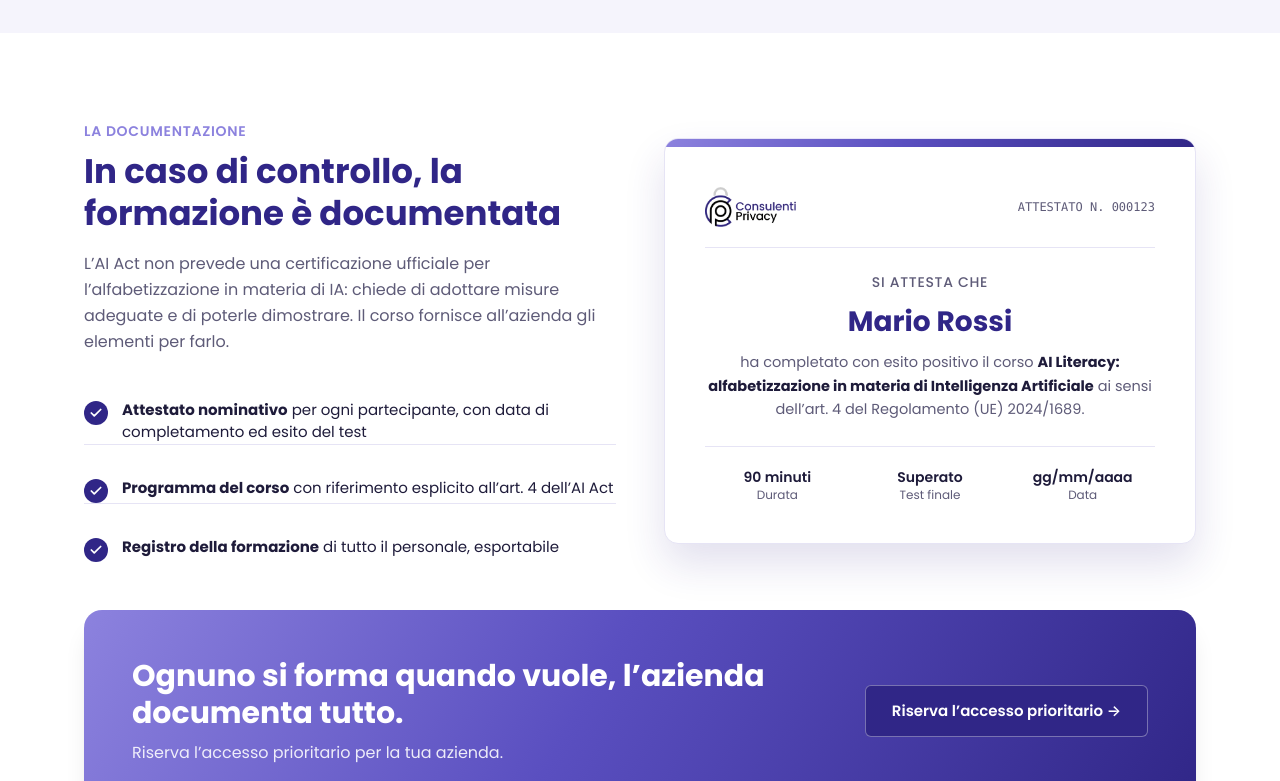
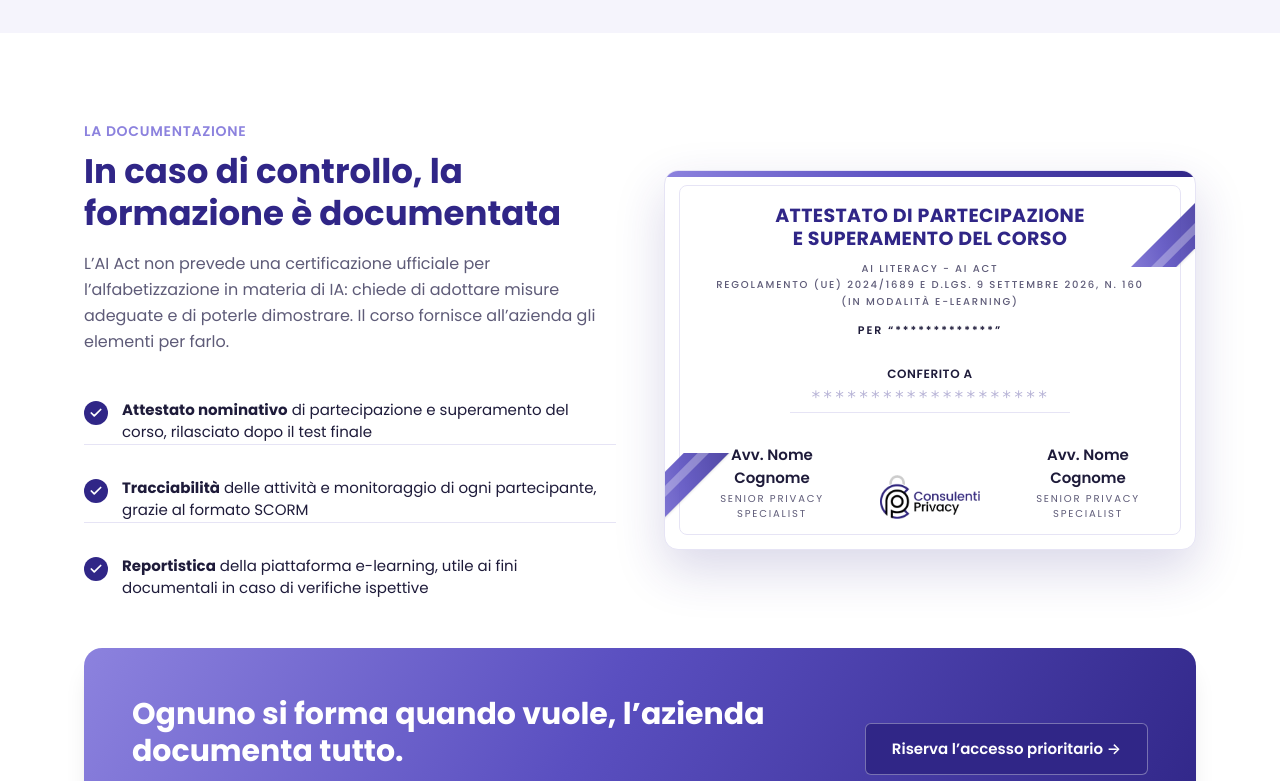
Before and after one commit to maicolcianii/Consulenti-Privacy---Corso-AI-ACT, a React (Vite) app: page / in a window 1280 px wide. Shown: the part 3143-3924 px from the top of the page. Built offline with nearby package versions, Linux system fonts and the light colour scheme.

Commit message:
docs: update course description and features
Refine the course overview to better highlight compliance, practical applicability, and flexible learning benefits for participants.

```diff
--- a/src/App.tsx
+++ b/src/App.tsx
@@ -679,7 +679,7 @@ export default function App() {
                 Cosa imparano i dipendenti
               </h2>
               <p className="mt-4 text-[16px] text-[#5E5B78] leading-relaxed">
-                Un percorso essenziale, pensato per chi utilizza l’IA nel lavoro di tutti i giorni e non per specialisti. Ogni modulo si traduce in competenze da applicare subito.
+                Un percorso pensato per coniugare adempimento normativo, praticità organizzativa e qualità dei contenuti, per chi utilizza l’IA nel lavoro di tutti i giorni.
               </p>
 
               {/* Box con la sfumatura del brand */}
@@ -694,11 +694,15 @@ export default function App() {
                   </li>
                   <li className="flex items-center gap-3 text-[14.5px]">
                     <Check className="w-5 h-5 text-[#D9D5FA] shrink-0 stroke-[2.5]" />
-                    <span>Ognuno lo segue quando vuole, senza fermare l’operatività</span>
+                    <span>Fruizione flessibile, nei tempi compatibili con il lavoro</span>
                   </li>
                   <li className="flex items-center gap-3 text-[14.5px]">
                     <Check className="w-5 h-5 text-[#D9D5FA] shrink-0 stroke-[2.5]" />
-                    <span>Circa 90 minuti in tutto, su piattaforma e-learning consolidata</span>
+                    <span>Accesso individuale e riservato</span>
+                  </li>
+                  <li className="flex items-center gap-3 text-[14.5px]">
+                    <Check className="w-5 h-5 text-[#D9D5FA] shrink-0 stroke-[2.5]" />
+                    <span>Contenuti uniformi per tutto il personale</span>
                   </li>
                   <li className="flex items-center gap-3 text-[14.5px]">
                     <Check className="w-5 h-5 text-[#D9D5FA] shrink-0 stroke-[2.5]" />
@@ -801,7 +805,7 @@ export default function App() {
                     <Check className="w-3.5 h-3.5 stroke-[3]" />
                   </div>
                   <p className="text-[15px] text-[#1E1B3A]">
-                    <strong>Attestato nominativo</strong> per ogni partecipante, con data di completamento ed esito del test
+                    <strong>Attestato nominativo</strong> di partecipazione e superamento del corso, rilasciato dopo il test finale
                   </p>
                 </div>
 
@@ -810,7 +814,7 @@ export default function App() {
                     <Check className="w-3.5 h-3.5 stroke-[3]" />
                   </div>
                   <p className="text-[15px] text-[#1E1B3A]">
-                    <strong>Programma del corso</strong> con riferimento esplicito all’art. 4 dell’AI Act
+                    <strong>Tracciabilità</strong> delle attività e monitoraggio di ogni partecipante, grazie al formato SCORM
                   </p>
                 </div>
 
@@ -819,7 +823,7 @@ export default function App() {
                     <Check className="w-3.5 h-3.5 stroke-[3]" />
                   </div>
                   <p className="text-[15px] text-[#1E1B3A]">
-                    <strong>Registro della formazione</strong> di tutto il personale, esportabile
+                    <strong>Reportistica</strong> della piattaforma e-learning, utile ai fini documentali in caso di verifiche ispettive
                   </p>
                 </div>
               </div>
@@ -827,61 +831,127 @@ export default function App() {
 
             {/* Destra: Anteprima attestato */}
             <div className="relative">
-              <div className="bg-white rounded-[14px] shadow-[0_20px_40px_rgba(48,38,135,0.14)] border border-[#E6E4F5] overflow-hidden">
-                {/* Barra superiore di 8px con la sfumatura del brand */}
-                <div className="h-2 w-full bg-brand-gradient" />
+              <div className="relative w-full bg-white rounded-[14px] shadow-[0_20px_50px_rgba(48,38,135,0.18)] border border-[#E6E4F5] overflow-hidden flex flex-col justify-between aspect-[16/10] min-h-[310px] sm:min-h-[380px]">
+                {/* Barra superiore di 6px con la sfumatura del brand */}
+                <div className="h-[6px] w-full bg-brand-gradient shrink-0" />
 
-                <div className="p-8 sm:p-10">
-                  <div className="flex items-center justify-between border-b border-[#E6E4F5] pb-5">
+                {/* Cornice interna sottile (1px #E6E4F5) a 14px dai bordi */}
+                <div className="pointer-events-none absolute inset-[14px] border border-[#E6E4F5] rounded-[8px]" />
+
+                {/* Elementi decorativi geometrici negli angoli (fasce diagonali) */}
+                <div className="pointer-events-none absolute top-0 right-0 w-20 h-20 sm:w-24 sm:h-24 overflow-hidden z-10">
+                  <div className="absolute top-0 right-0 w-32 h-7 sm:w-36 sm:h-8 bg-brand-gradient opacity-90 origin-top-right transform -rotate-45 translate-x-4 translate-y-4 shadow-sm" />
+                  <div className="absolute top-0 right-0 w-28 h-2 bg-white/30 origin-top-right transform -rotate-45 translate-x-5 translate-y-8" />
+                </div>
+                <div className="pointer-events-none absolute bottom-0 left-0 w-20 h-20 sm:w-24 sm:h-24 overflow-hidden z-10">
+                  <div className="absolute bottom-0 left-0 w-32 h-7 sm:w-36 sm:h-8 bg-brand-gradient opacity-90 origin-bottom-left transform -rotate-45 -translate-x-4 -translate-y-4 shadow-sm" />
+                  <div className="absolute bottom-0 left-0 w-28 h-2 bg-white/30 origin-bottom-left transform -rotate-45 -translate-x-5 -translate-y-8" />
+                </div>
+
+                {/* Contenuto centrato */}
+                <div className="relative px-5 py-5 sm:px-8 sm:py-7 min-[960px]:px-9 min-[960px]:py-8 text-center flex-1 flex flex-col justify-between">
+                  {/* Testata dell'attestato */}
+                  <div>
+                    {/* 1. Titolo su due righe */}
+                    <h3 className="font-bold uppercase text-[#302687] text-[15px] min-[400px]:text-[16px] sm:text-[19px] min-[960px]:text-[21px] tracking-[0.02em] leading-[1.2] max-w-[92%] mx-auto font-sans">
+                      ATTESTATO DI PARTECIPAZIONE<br />E SUPERAMENTO DEL CORSO
+                    </h3>
+
+                    {/* 2. Tre righe in maiuscolo */}
+                    <div className="mt-2 sm:mt-3 space-y-0.5 sm:space-y-1 font-medium uppercase text-[#5E5B78] text-[8.5px] min-[400px]:text-[9px] sm:text-[10px] min-[960px]:text-[11px] tracking-[0.18em] leading-tight">
+                      <div>AI LITERACY - AI ACT</div>
+                      <div>REGOLAMENTO (UE) 2024/1689 E D.LGS. 9 SETTEMBRE 2026, N. 160</div>
+                      <div>(IN MODALITÀ E-LEARNING)</div>
+                    </div>
+
+                    {/* 3. PER “*************” */}
+                    <div className="mt-2.5 sm:mt-[14px] uppercase font-semibold text-[#1E1B3A] text-[9px] sm:text-[11px] tracking-[0.18em]">
+                      PER “*************”
+                    </div>
+                  </div>
+
+                  {/* Centro: Conferito a + asterischi */}
+                  <div className="my-2 sm:my-3">
+                    {/* 4. CONFERITO A */}
+                    <div className="uppercase font-semibold text-[#1E1B3A] text-[10px] sm:text-[12px] tracking-wider">
+                      CONFERITO A
+                    </div>
+
+                    {/* 5. Asterischi con linea sottile sotto */}
+                    <div className="mt-1 sm:mt-1.5 flex flex-col items-center">
+                      <span className="text-[#B7B3D6] text-[14px] sm:text-[17px] tracking-[0.1em] font-mono leading-none select-none">
+                        ********************
+                      </span>
+                      <div className="w-[60%] border-b border-[#E6E4F5] mt-1 sm:mt-1.5" />
+                    </div>
+                  </div>
+
+                  {/* 6. Riga finale a tre colonne */}
+                  <div className="w-full pt-1">
+                    {/* Mobile (sotto 560px): logo sopra, firmatari affiancati sotto */}
+                    <div className="flex flex-col items-center min-[560px]:hidden gap-2.5">
                       <img
                         src="/logo-consulenti-privacy.webp"
                         alt="Consulenti Privacy"
-                      height={40}
+                        height={34}
                         loading="lazy"
                         onError={(e) => {
                           e.currentTarget.style.visibility = 'hidden';
                         }}
-                      className="h-[40px] w-auto object-contain"
+                        className="h-[34px] w-auto object-contain"
                       />
-                    <span className="text-[12px] font-mono text-[#5E5B78] uppercase">
-                      Attestato n. 000123
-                    </span>
+                      <div className="w-full flex items-end justify-between px-1 gap-2">
+                        <div className="text-center flex-1">
+                          <div className="font-semibold text-[#1E1B3A] text-[11px] whitespace-nowrap">
+                            Avv. Nome Cognome
+                          </div>
+                          <div className="text-[7.5px] uppercase tracking-[0.15em] text-[#5E5B78] mt-0.5">
+                            SENIOR PRIVACY SPECIALIST
+                          </div>
+                        </div>
+                        <div className="text-center flex-1">
+                          <div className="font-semibold text-[#1E1B3A] text-[11px] whitespace-nowrap">
+                            Avv. Nome Cognome
+                          </div>
+                          <div className="text-[7.5px] uppercase tracking-[0.15em] text-[#5E5B78] mt-0.5">
+                            SENIOR PRIVACY SPECIALIST
+                          </div>
+                        </div>
+                      </div>
                     </div>
 
-                  <div className="py-6 text-center">
-                    <p className="text-[14px] text-[#5E5B78] uppercase tracking-wider font-medium">
-                      Si attesta che
-                    </p>
-                    <h3 className="text-[28px] font-bold text-[#302687] my-2">
-                      Mario Rossi
-                    </h3>
-                    <p className="text-[14.5px] text-[#5E5B78] leading-relaxed max-w-md mx-auto">
-                      ha completato con esito positivo il corso{' '}
-                      <strong className="text-[#1E1B3A]">
-                        AI Literacy: alfabetizzazione in materia di Intelligenza Artificiale
-                      </strong>{' '}
-                      ai sensi dell’art. 4 del Regolamento (UE) 2024/1689.
-                    </p>
+                    {/* Desktop/Tablet (560px e oltre): tre colonne allineate in basso */}
+                    <div className="hidden min-[560px]:grid min-[560px]:grid-cols-3 items-end gap-2 text-center">
+                      <div className="text-center">
+                        <div className="font-semibold text-[#1E1B3A] text-[14px] sm:text-[15px]">
+                          Avv. Nome Cognome
+                        </div>
+                        <div className="text-[9px] sm:text-[10px] uppercase tracking-[0.18em] text-[#5E5B78] mt-0.5">
+                          SENIOR PRIVACY SPECIALIST
+                        </div>
                       </div>
 
-                  <div className="border-t border-[#E6E4F5] pt-5 grid grid-cols-3 gap-2 text-center text-xs">
-                    <div>
-                      <span className="block font-semibold text-[#1E1B3A] text-sm">
-                        90 minuti
-                      </span>
-                      <span className="text-[#5E5B78]">Durata</span>
+                      <div className="flex justify-center pb-0.5">
+                        <img
+                          src="/logo-consulenti-privacy.webp"
+                          alt="Consulenti Privacy"
+                          height={44}
+                          loading="lazy"
+                          onError={(e) => {
+                            e.currentTarget.style.visibility = 'hidden';
+                          }}
+                          className="h-[44px] w-auto object-contain"
+                        />
                       </div>
-                    <div>
-                      <span className="block font-semibold text-[#1E1B3A] text-sm">
-                        Superato
-                      </span>
-                      <span className="text-[#5E5B78]">Test finale</span>
+
+                      <div className="text-center">
+                        <div className="font-semibold text-[#1E1B3A] text-[14px] sm:text-[15px]">
+                          Avv. Nome Cognome
                         </div>
-                    <div>
-                      <span className="block font-semibold text-[#1E1B3A] text-sm">
-                        gg/mm/aaaa
-                      </span>
-                      <span className="text-[#5E5B78]">Data</span>
+                        <div className="text-[9px] sm:text-[10px] uppercase tracking-[0.18em] text-[#5E5B78] mt-0.5">
+                          SENIOR PRIVACY SPECIALIST
+                        </div>
+                      </div>
                     </div>
                   </div>
                 </div>
@@ -1033,7 +1103,7 @@ export default function App() {
               },
               {
                 q: "L’attestato è valido in caso di controllo?",
-                a: "L’AI Act non prevede una certificazione ufficiale per l’alfabetizzazione in materia di IA. L’attestato nominativo, con data ed esito del test, insieme al programma del corso e al registro della formazione, costituisce la documentazione da esibire in caso di verifica.",
+                a: "L’AI Act non prevede una certificazione ufficiale per l’alfabetizzazione in materia di IA. L’attestato nominativo di partecipazione e superamento, insieme alla tracciabilità e alla reportistica della piattaforma e-learning, costituisce la documentazione da esibire in caso di verifica.",
               },
               {
                 q: "Serve fissare una data o fermare il lavoro?",
```
Lines whose indentation alone changed are shown as unchanged.
